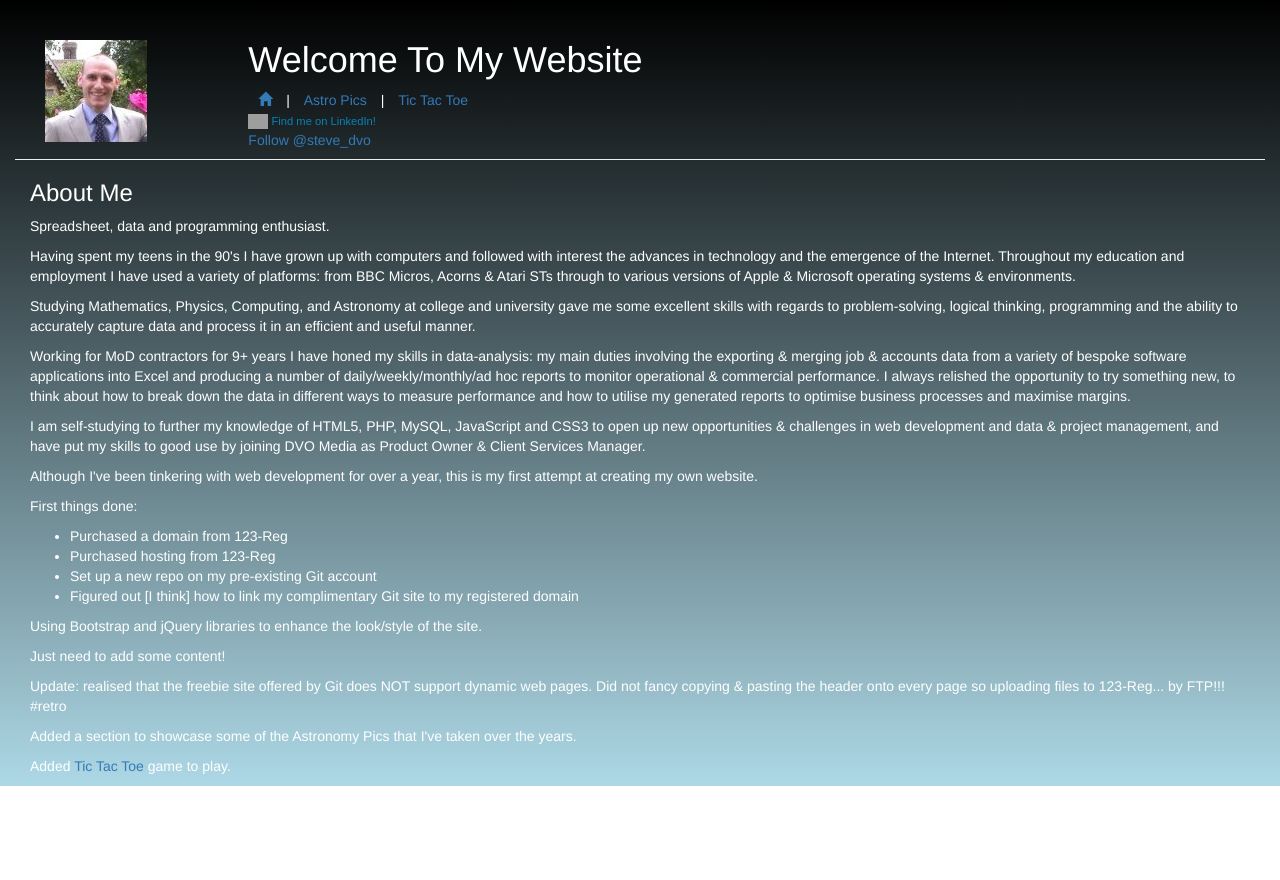
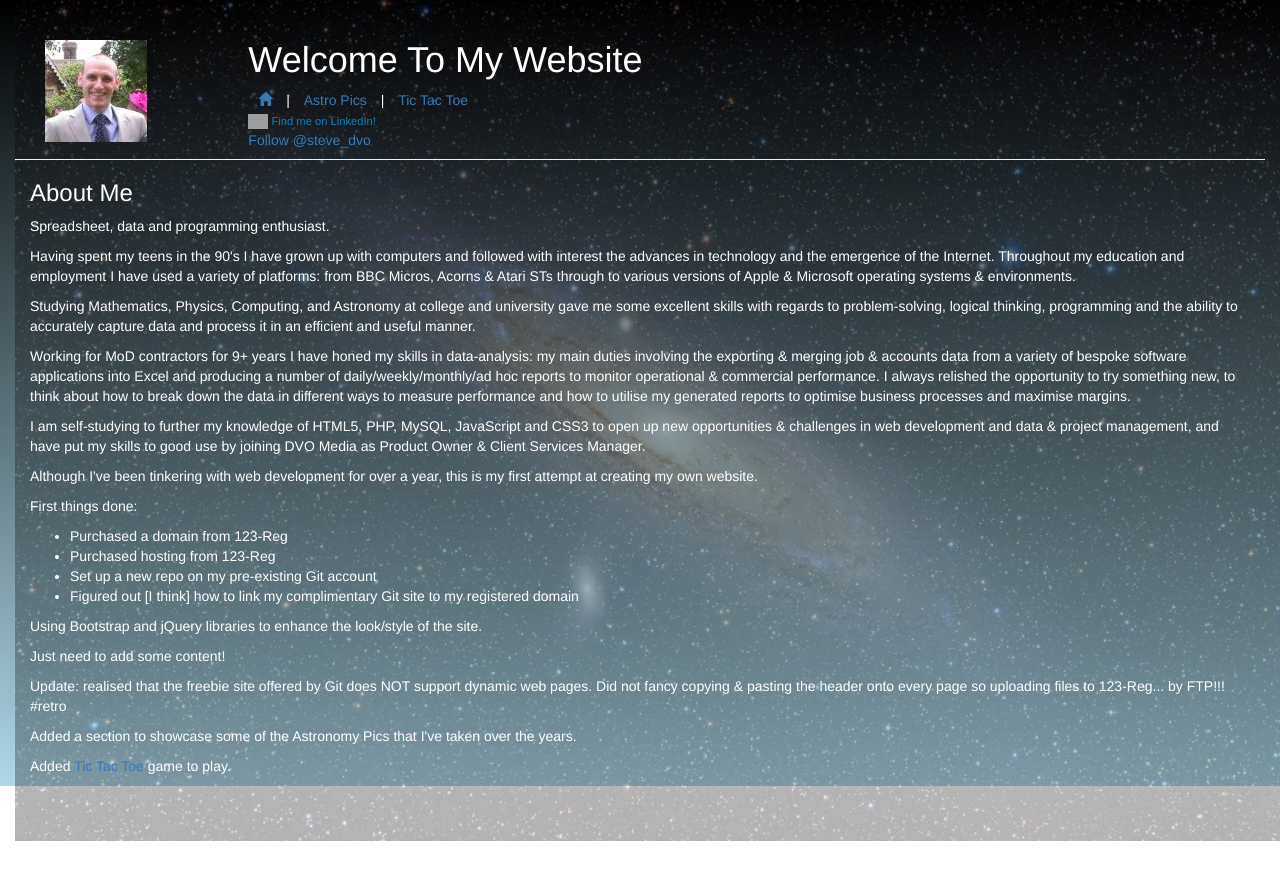
Before and after one commit to stevedvo/stevedvo.github.io, a PHP site: page / in a window 1280 px wide. Shown: the top 880 px of the page. Run offline with PHP 8.4, Linux system fonts and the light colour scheme; some libraries are stand-ins or nearby versions; grey boxes are pictures that could not be loaded.

Commit message:
[refs #3] Adding background image and sorting out automatic resizing. More work required to polish how this works on different screen sizes, and shift to the left (remove padding/margin).

```diff
--- a/css/main.css
+++ b/css/main.css
@@ -1,3 +1,9 @@
+#background
+{
+	opacity: 0.3;
+	position: fixed;
+}
+
 .head1, .head3
 {
 	margin-top: auto;
--- a/includes/about.html
+++ b/includes/about.html
@@ -15,7 +15,7 @@
 	</head>
 
 	<body>
-		<section id="about" class="col-lg-12 col-md-12 col-sm-12">
+		<section id="about" class="col-lg-12 col-md-12 col-sm-12 body_content">
 			<h3 class="head3">About Me</h3>
 			<p>Spreadsheet, data and programming enthusiast.<p>
 			<p>Having spent my teens in the 90's I have grown up with computers and followed with interest the advances in technology and the emergence of the Internet. Throughout my education and employment I have used a variety of platforms: from BBC Micros, Acorns & Atari STs through to various versions of Apple & Microsoft operating systems & environments.<p>
--- a/includes/header.html
+++ b/includes/header.html
@@ -15,6 +15,7 @@
 	</head>
 
 	<body>
+		<img id="background" src="images/andromeda_sml.jpg" alt="M31"/>
 		<header class="col-lg-12 col-md-12 col-sm-12 page-header">
 			<section class="col-lg-2 col-md-2 col-sm-2">
 				<img src="images/me.jpg" alt="placeholder">
--- a/index.php
+++ b/index.php
@@ -15,16 +15,12 @@
 
 	<body>
 		<div id="wrapper" class="col-lg-12 col-md-12 col-sm-12">
-
 			<?php
 				$page_title = "Home";
 				include ("includes/header.html");
 				include ("includes/about.html");
-
 			?>
-
 		</div>
-
 	<body>
 
 <html>
--- a/javascript/main.js
+++ b/javascript/main.js
@@ -1,3 +1,19 @@
+function resizeBackground ()
+{
+	var xWidth = $(window).width();
+	var yHeight = $(window).height();
+
+	if (yHeight > xWidth)
+	{
+		$("#background").height(yHeight);
+	}
+	else
+	{
+		$("#background").width(xWidth);
+	}
+
+}
+
 function init ()
 {
 	$(".navitem").mouseover(function()
@@ -17,6 +33,8 @@ function init ()
 		$(this).css('color', 'black');
 	});
 
+	resizeBackground();
 }
 
 document.addEventListener("DOMContentLoaded", init, false);
+window.addEventListener("resize", resizeBackground, false);
```
